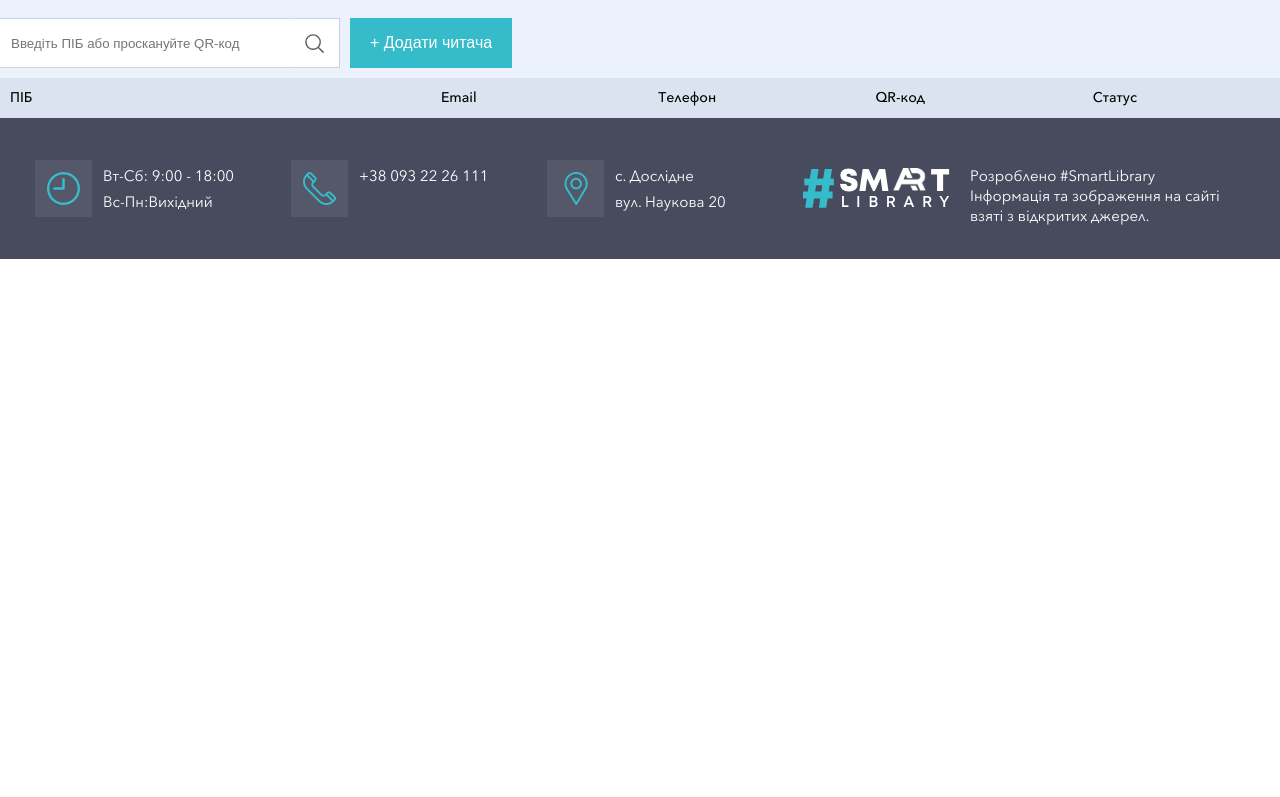
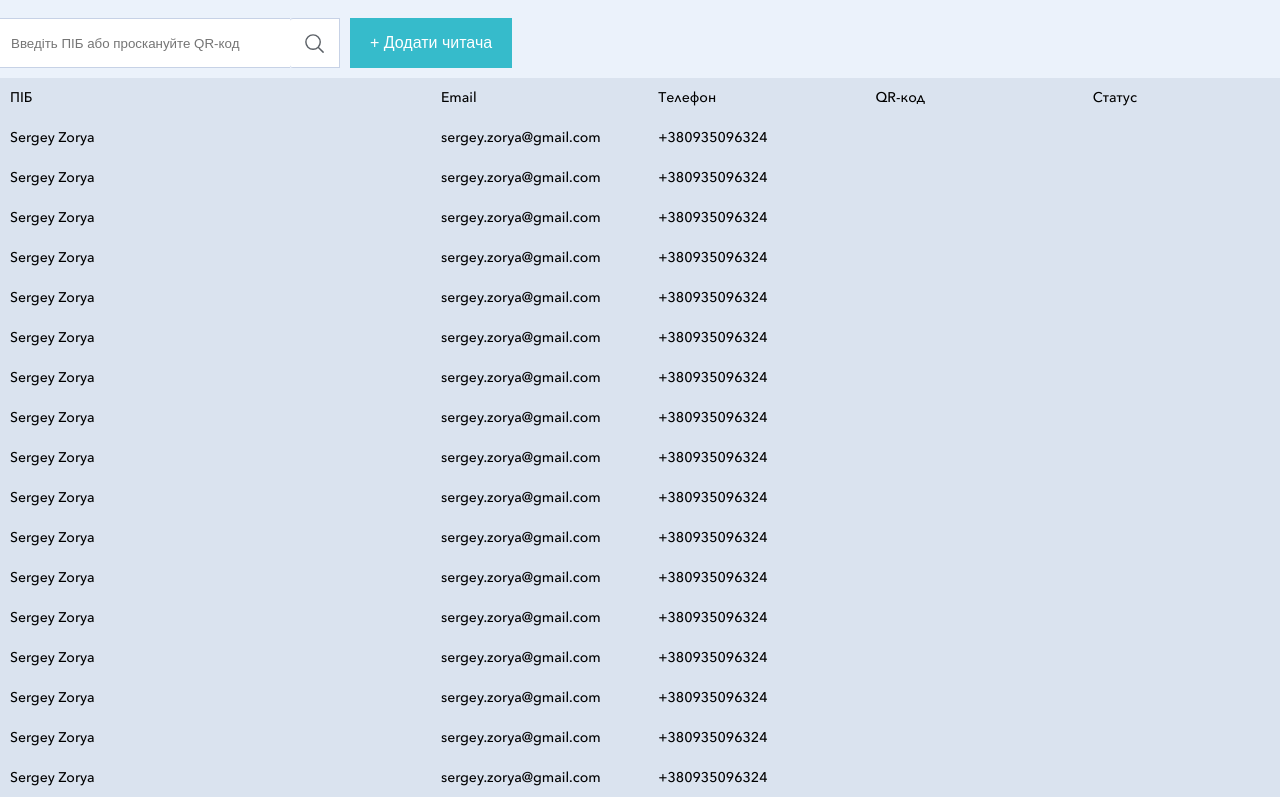
Before and after one commit to PashchenkoIvan/SmartLibrary, a React (Create React App) app in the folder Front-end/smartlibrary/: page /admin/readers in a window 1280 px wide. Shown: the part 683-1480 px from the top of the page. Before the commit the page ends 942 px from the top, so only its background shows below. Built offline with nearby package versions, Linux system fonts and the light colour scheme.

Commit message:
added props

```diff
--- a/Front-end/smartlibrary/src/App.js
+++ b/Front-end/smartlibrary/src/App.js
@@ -1,20 +1,23 @@
 import { Routes, Route } from 'react-router-dom';
 import Header from './Components/Header/Header';
-import { BookCatalog } from './Components';
+import { BookCatalog } from './Components/index';
 import s from './App.css';
 
 import AdminPage from './Pages/AdminMainPage/AdminPage';
 import Footer from './Components/Footer/Footer';
 
-function App() {
+function App(props) {
 	return (
 		<div className={s.wrapper}>
-			<Header/>
+			<Header />
 			<Routes>
-				<Route path='/catalog' element={<BookCatalog />}/>
-				<Route path='/admin/*' element={<AdminPage />} />
+				<Route path='/catalog' element={<BookCatalog />} />
+				<Route
+					path='/admin/*'
+					element={<AdminPage admin={props.state.admin} />}
+				/>
 			</Routes>
-			<Footer/>
+			<Footer />
 		</div>
 	);
 }
--- a/Front-end/smartlibrary/src/Components/Panel/Panel.jsx
+++ b/Front-end/smartlibrary/src/Components/Panel/Panel.jsx
@@ -2,11 +2,11 @@ import PanelType from './PanelType/PanelType';
 import PanelTable from './PanelTable/PanelTable';
 import s from './Panel.module.css';
 
-const Panel = () => {
+const Panel = props => {
 	return (
 		<div className={s.container}>
 			<PanelType />
-			<PanelTable />
+			<PanelTable tables={props.tables} />
 		</div>
 	);
 };
--- a/Front-end/smartlibrary/src/Components/Panel/PanelTable/PanelTable.jsx
+++ b/Front-end/smartlibrary/src/Components/Panel/PanelTable/PanelTable.jsx
@@ -19,7 +19,10 @@ const PanelTable = props => {
 		<div className={s.container}>
 			<div className={s.table}>
 				<Routes>
-					<Route path='readers' element={<Readers />} />
+					<Route
+						path='readers'
+						element={<Readers readers={props.tables.readers} />}
+					/>
 					<Route path='books' element={<Books />} />
 					<Route path='applications' element={<Applications />} />
 					<Route path='activities' element={<Activities />} />
--- a/Front-end/smartlibrary/src/Components/Panel/PanelTable/Readers/Readers.jsx
+++ b/Front-end/smartlibrary/src/Components/Panel/PanelTable/Readers/Readers.jsx
@@ -6,7 +6,7 @@ const Readers = props => {
 	return (
 		<div className={s.container}>
 			<ReadersInfo />
-			<ReadersTable />
+			<ReadersTable readers={props.readers} />
 		</div>
 	);
 };
--- a/Front-end/smartlibrary/src/Components/Panel/PanelTable/Readers/ReadersTable/ReadersTable.jsx
+++ b/Front-end/smartlibrary/src/Components/Panel/PanelTable/Readers/ReadersTable/ReadersTable.jsx
@@ -1,8 +1,22 @@
-import React from 'react';
+import React, { useState } from 'react';
 import s from './ReadersTable.module.css';
 import QRCode from 'react-qr-code';
 
-const ReadersTable = () => {
+const ReadersTable = props => {
+	const [readers, setReaders] = useState(props.readers);
+
+	let readersElements = readers.map(r => {
+		return (
+			<div className={s.header}>
+				<p>{r.name}</p>
+				<p>{r.email}</p>
+				<p>{r.phone}</p>
+				<p></p>
+				<p>{r.status}</p>
+			</div>
+		);
+	});
+
 	return (
 		<div className={s.container}>
 			<div className={s.header}>
@@ -12,7 +26,7 @@ const ReadersTable = () => {
 				<p>QR-код</p>
 				<p>Статус</p>
 			</div>
-			<div className={s.main}></div>
+			<div className={s.main}>{readersElements}</div>
 		</div>
 	);
 };
--- a/Front-end/smartlibrary/src/Pages/AdminMainPage/AdminPage.jsx
+++ b/Front-end/smartlibrary/src/Pages/AdminMainPage/AdminPage.jsx
@@ -2,13 +2,13 @@ import Calendar from '../../Components/Calendar/Calendar';
 import Panel from '../../Components/Panel/Panel';
 import s from './AdminPage.module.css';
 
-const AdminPage = () => {
-    return(
-        <div className={s.container}>
-            <Calendar/>
-            <Panel/>
-        </div>
-    );
-}
+const AdminPage = props => {
+	return (
+		<div className={s.container}>
+			<Calendar />
+			<Panel tables={props.admin.tables} />
+		</div>
+	);
+};
 
 export default AdminPage;
--- a/Front-end/smartlibrary/src/index.js
+++ b/Front-end/smartlibrary/src/index.js
@@ -1,6 +1,7 @@
 import React from 'react';
 import ReactDOM from 'react-dom/client';
 import './index.css';
+import state from './redux/state';
 import App from './App';
 import reportWebVitals from './reportWebVitals';
 import { BrowserRouter } from 'react-router-dom';
@@ -8,7 +9,7 @@ import { BrowserRouter } from 'react-router-dom';
 const root = ReactDOM.createRoot(document.getElementById('root'));
 root.render(
 	<BrowserRouter>
-		<App />
+		<App state={state} />
 	</BrowserRouter>
 );
 
--- a/Front-end/smartlibrary/src/redux/state.js
+++ b/Front-end/smartlibrary/src/redux/state.js
@@ -1,5 +1,5 @@
 const state = {
-	librarian: {
+	admin: {
 		tables: {
 			readers: [
 				{
```
Also changed, not shown: Front-end/smartlibrary/src/Components/index.js (+5 -5 lines).
